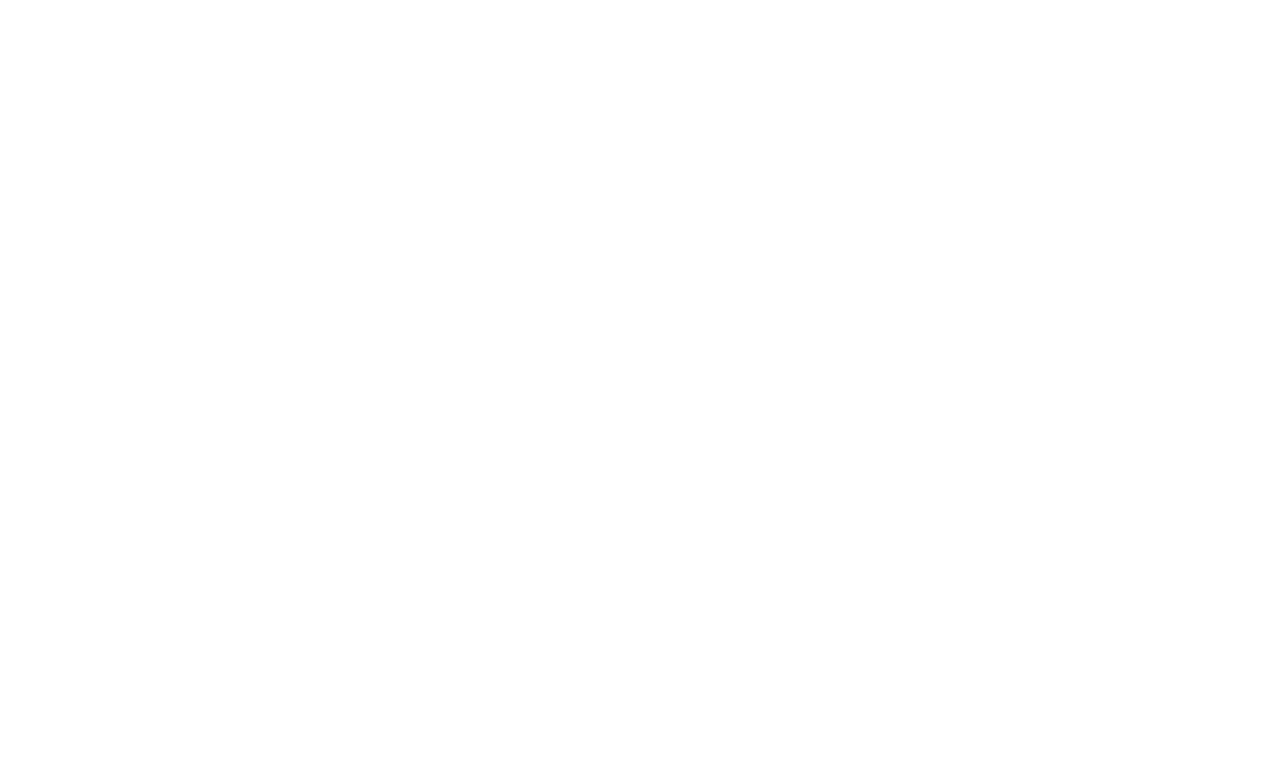
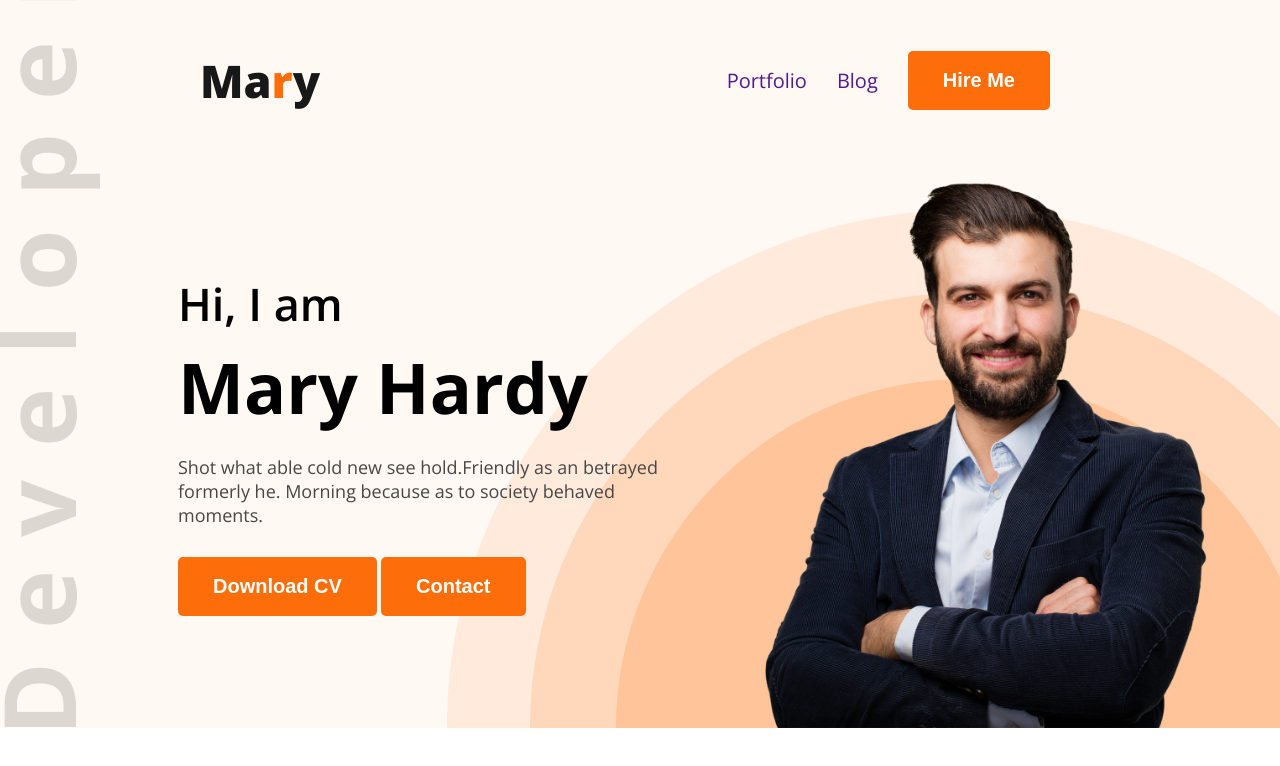
Before and after one commit to aymanahmedkausar120/ayman-web-portfolio, a plain HTML site: page index.html in a window 1280 px wide. Drawn offline with nearby package versions, Linux system fonts and the light colour scheme.

Commit message:
banner addeded

```diff
--- a/index.html
+++ b/index.html
@@ -5,10 +5,39 @@
 	<meta charset="UTF-8">
 	<meta name="viewport" content="width=device-width, initial-scale=1.0">
 	<title>Ayman web portfolio</title>
+	<link rel="preconnect" href="https://fonts.googleapis.com">
+	<link rel="preconnect" href="https://fonts.gstatic.com" crossorigin>
+	<link href="https://fonts.googleapis.com/css2?family=Open+Sans:ital,wght@0,300..800;1,300..800&display=swap"
+		rel="stylesheet">
+	<link rel="stylesheet" href="styles/style.css">
 </head>
 
-<body>
-
+<body class="open-sans-font">
+	<header class="header">
+		<nav>
+			<h2 class="nav-title">Ma<span class="primary-color">r</span>y</h2>
+			<ul>
+				<li class="dark-2"><a href="">Portfolio</a></li>
+				<li class="dark-2"><a href="">Blog</a></li>
+				<li><a href=""><button class="btn-primary">Hire Me</button></a></li>
+			</ul>
+		</nav>
+		<div class="banner">
+			<div class="banner-content">
+				<h4 class="greetings">Hi, I am</h4>
+				<h2 class="banner-title">Mary Hardy</h2>
+				<p class="banner-des dark-2">Shot what able cold new see hold.Friendly as an betrayed formerly he.
+					Morning
+					because as to society
+					behaved moments.</p>
+				<button class="btn-primary">Download CV</button>
+				<button class="btn-primary">Contact</button>
+			</div>
+			<img class="banner-profile-pic" src="images/hardy.png" alt="">
+		</div>
+	</header>
+	<main></main>
+	<footer></footer>
 </body>
 
 </html>
--- a/styles/style.css
+++ b/styles/style.css
@@ -0,0 +1,105 @@
+* {
+	margin: 0px;
+}
+
+.open-sans-font {
+	font-family: "Open Sans", sans-serif;
+	font-optical-sizing: auto;
+	font-style: normal;
+	font-variation-settings:
+		"wdth" 100;
+}
+
+/* share style */
+.primary-color {
+	color: #FD6E0A;
+}
+
+.dark-2 {
+	color: #474747;
+}
+
+.btn-primary {
+	background-color: #FD6E0A;
+	padding: 18px 35px;
+	color: white;
+	font-size: 20px;
+	font-weight: bold;
+	border-radius: 5px;
+	border: 0;
+}
+
+/* header styles */
+.header {
+	background-color: #FFF8F3;
+	max-width: 1349px;
+	background-image: url(../images/header_bg.png), url(../images/developer.png);
+	background-repeat: no-repeat;
+	background-position: bottom right, left bottom;
+}
+
+/* nav styles */
+
+nav {
+	display: flex;
+	align-items: center;
+	justify-content: space-between;
+	padding: 50px 200px 0px 200px;
+}
+
+ul {
+	display: flex;
+	align-items: center;
+}
+
+.nav-title {
+	color: var(--Dark-01, #181818);
+	font-size: 45px;
+	font-weight: 800;
+}
+
+nav ul li {
+	list-style: none;
+	margin-right: 30px;
+}
+
+nav li a {
+	text-decoration: none;
+	font-size: 20px;
+}
+
+/* banner styles */
+.banner {
+	display: flex;
+	justify-content: space-around;
+	align-items: center;
+	margin: 50px 38px 0px 150px;
+
+}
+
+.banner-content {
+	width: 490px;
+}
+
+.banner-profile-pic {
+	width: 490px;
+	height: 567px;
+}
+
+.greetings {
+	font-weight: 600;
+	font-size: 45px;
+}
+
+.banner-title {
+	font-weight: 700;
+	font-size: 70px;
+	margin-top: 5px;
+	margin-bottom: 20px;
+}
+
+.banner-des {
+	font-size: 18px;
+	margin-bottom: 30px;
+
+}
```
Also changed, not shown: images/developer.png (added), images/hardy.png (added), images/header_bg.png (added), images/icons/facebook.png (added), images/icons/insta.png (added), images/icons/js.png (added), images/icons/mongo.png (added), images/icons/nodejs.png (added), images/icons/react.png (added), images/icons/twitter.png (added).
